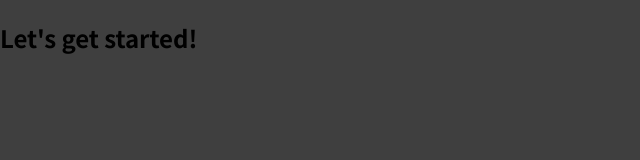
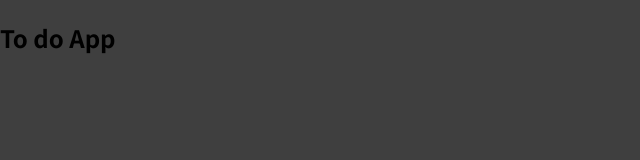
Before and after one commit to primasghar/to-do-list-app, a JavaScript app: page / in a window 1280 px wide. Shown: the top 160 px of the page, without its empty margins (0-640 px from the left). Built offline with nearby package versions, Linux system fonts and the light colour scheme.

Commit message:
Changed app heading and in css single to double quotes

```diff
--- a/src/App.js
+++ b/src/App.js
@@ -1,7 +1,7 @@
 function App() {
   return (
     <div>
-      <h2>Let's get started!</h2>
+      <h2>To do App</h2>
     </div>
   );
 }
--- a/src/index.css
+++ b/src/index.css
@@ -1,11 +1,11 @@
-@import url('https://fonts.googleapis.com/css2?family=Noto+Sans+JP:wght@400;700&display=swap');
+@import url("https://fonts.googleapis.com/css2?family=Noto+Sans+JP:wght@400;700&display=swap");
 
 * {
   box-sizing: border-box;
 }
 
 html {
-  font-family: 'Noto Sans JP', sans-serif;
+  font-family: "Noto Sans JP", sans-serif;
 }
 
 body {
```
